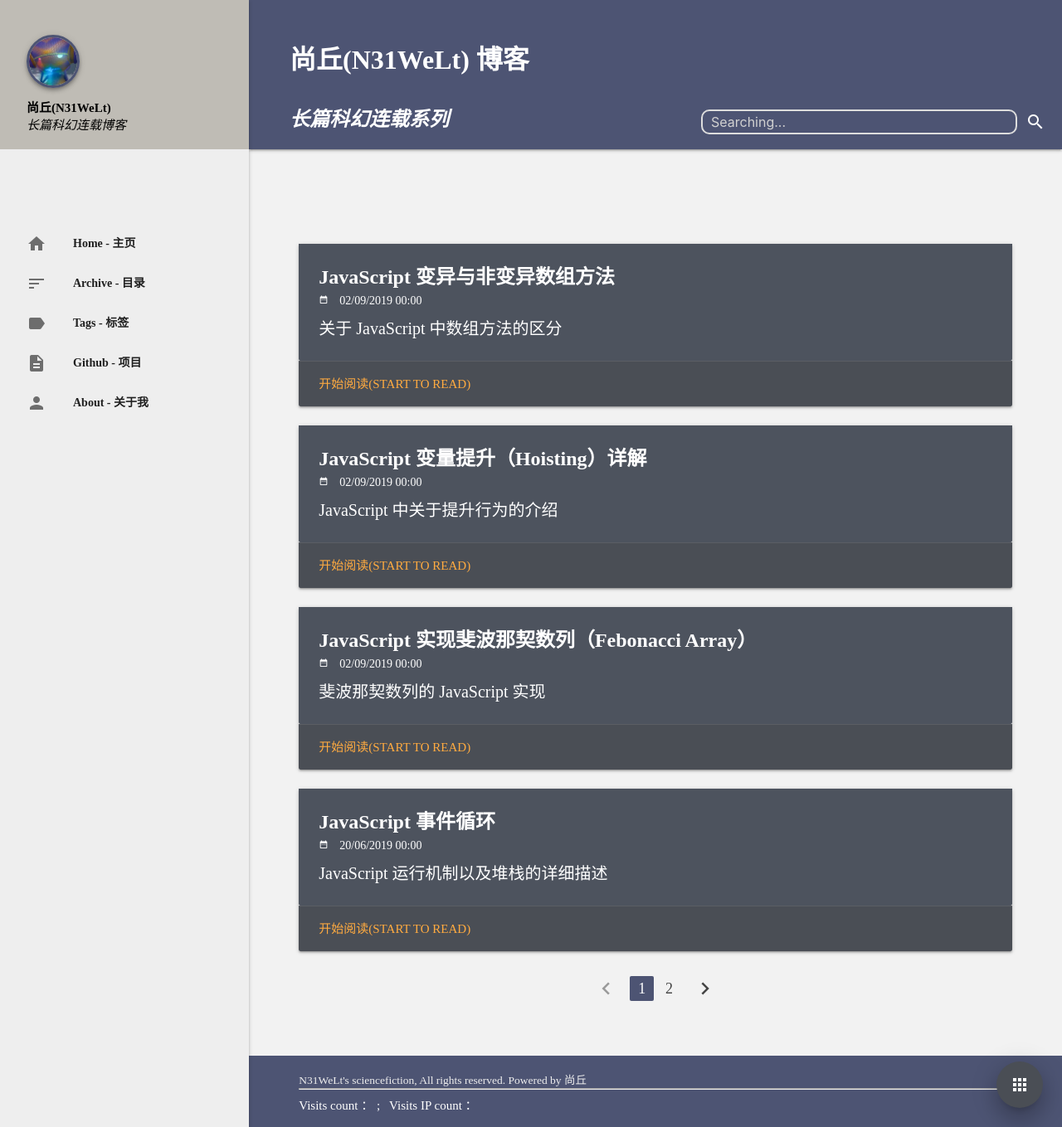
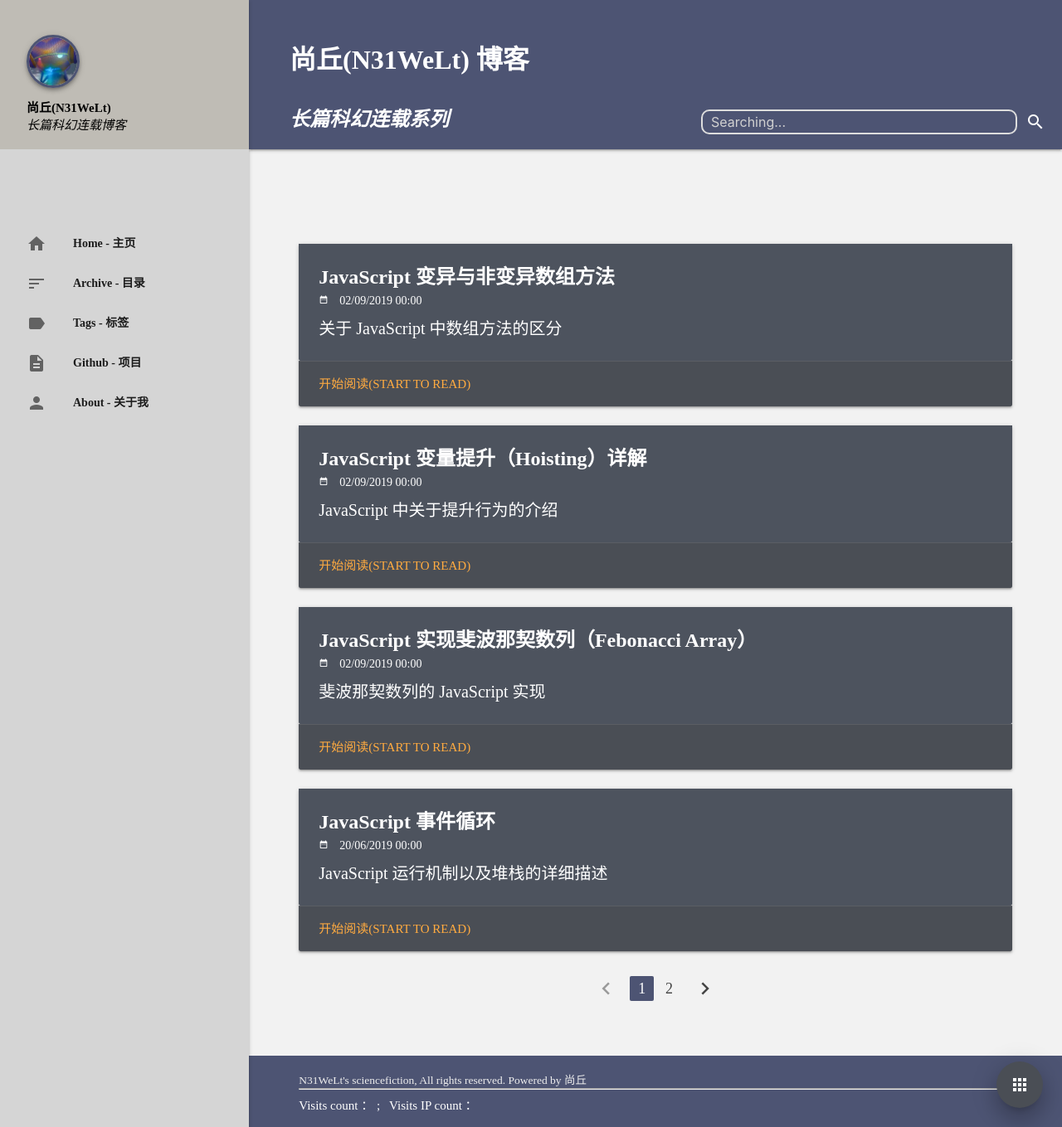
Before and after one commit to keepwalk/keepwalk.github.io, a Jekyll site: the page built from index.html, in a window 1280 px wide and 1359 px high. Shown: the whole window at 83% size. Built offline with Jekyll 4.4.1, drawn with Linux system fonts in a browser that asks for light colours; the list of posts is cut into pages by our own code; comment, search, counter and statistics services are not loaded.

Commit message:
Update page.sass

```diff
--- a/assets/css/page.sass
+++ b/assets/css/page.sass
@@ -49,7 +49,7 @@ header, main, footer
 header
   height: 180px
   #slide-out
-    background: #eee !important
+    background: #D5D5D5 !important
   a:hover
     text-decoration: none
   .userView
```
